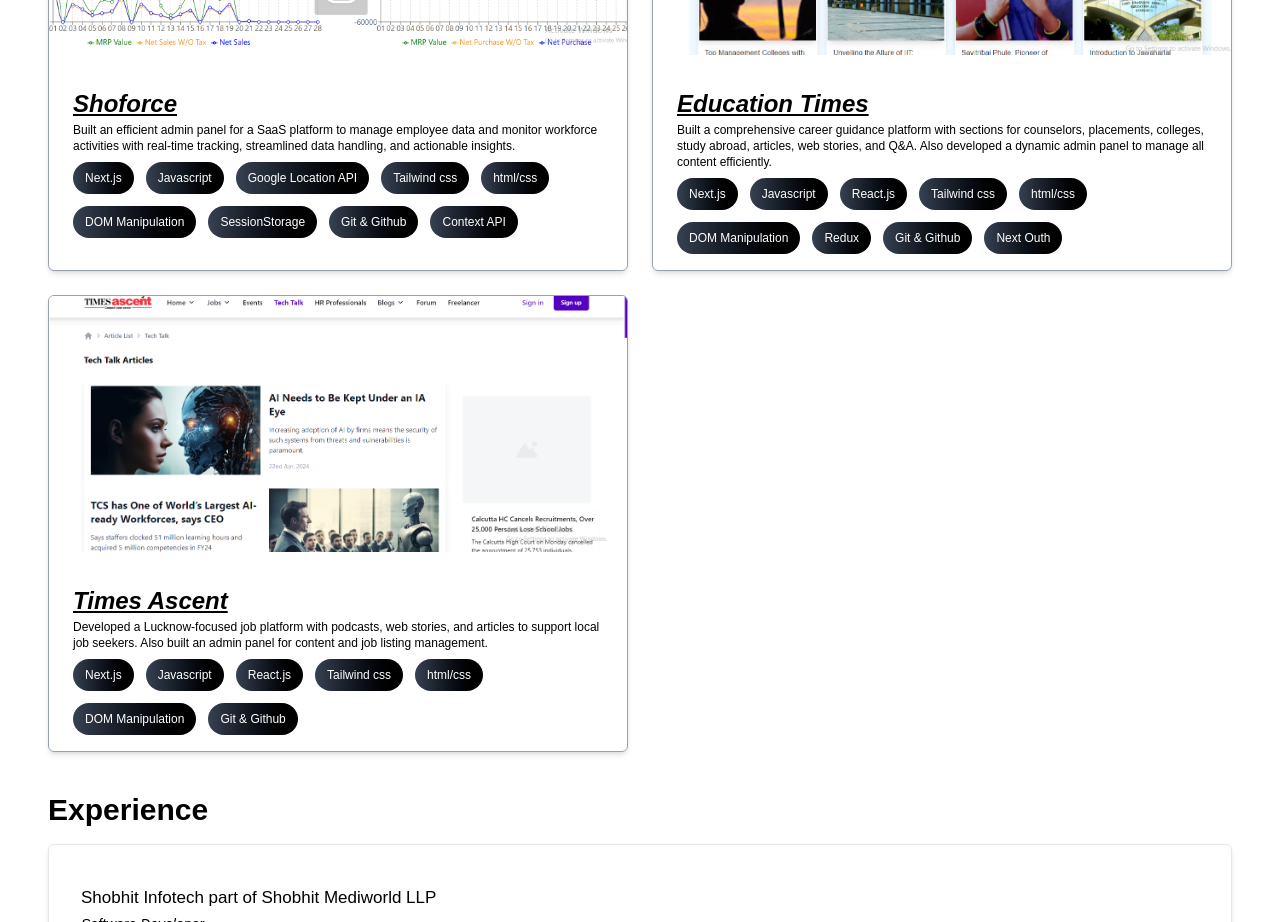
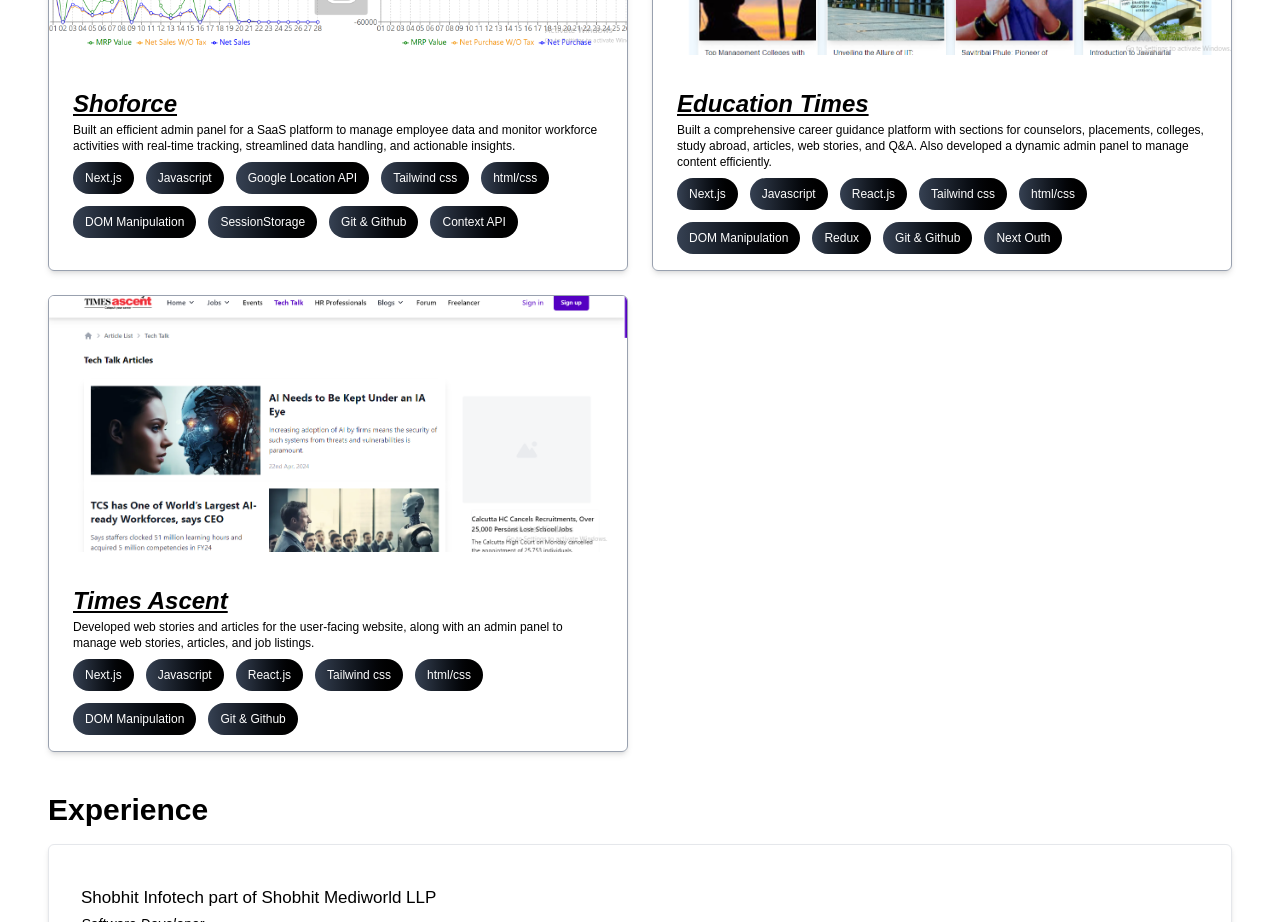
Before and after one commit to Anshuy11/Portfolios, a Next.js app: page / in a window 1280 px wide. Shown: the part 1640-2562 px from the top of the page. Built offline with nearby package versions, Linux system fonts and the light colour scheme.

Commit message:
project updated

```diff
--- a/components/ProjectsCard.js
+++ b/components/ProjectsCard.js
@@ -61,7 +61,7 @@
         },
       ],
       description:
-        "Built a comprehensive career guidance platform with sections for counselors, placements, colleges, study abroad, articles, web stories, and Q&A. Also developed a dynamic admin panel to manage all content efficiently.",
+        "Built a comprehensive career guidance platform with sections for counselors, placements, colleges, study abroad, articles, web stories, and Q&A. Also developed a dynamic admin panel to manage content efficiently.",
       technologiesUsed: [
         "Next.js",
         "Javascript",
@@ -98,7 +98,7 @@
         },
       ],
       description:
-        "Developed a Lucknow-focused job platform with podcasts, web stories, and articles to support local job seekers. Also built an admin panel for content and job listing management.",
+        "Developed web stories and articles for the user-facing website, along with an admin panel to manage web stories, articles, and job listings.",
       technologiesUsed: [
         "Next.js",
         "Javascript",
```
